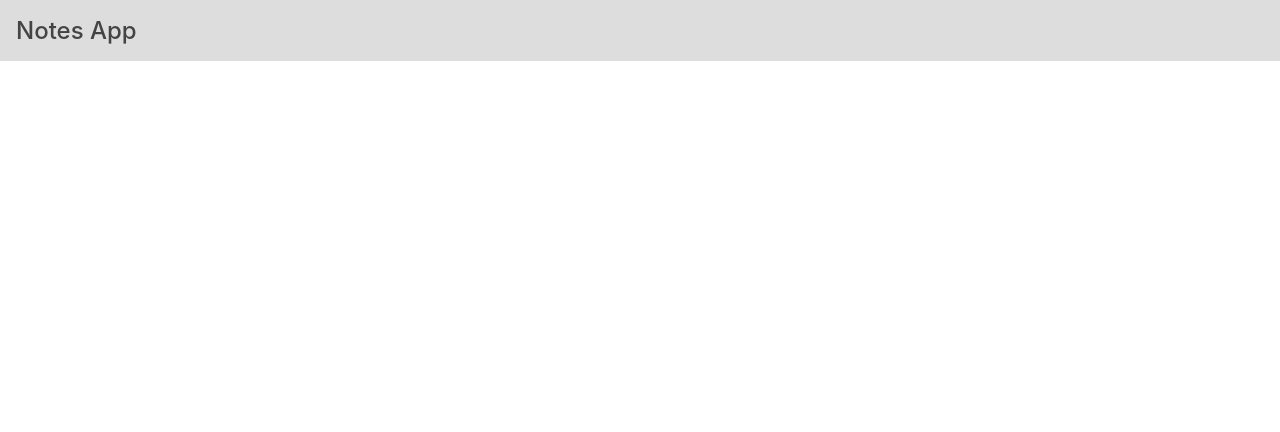
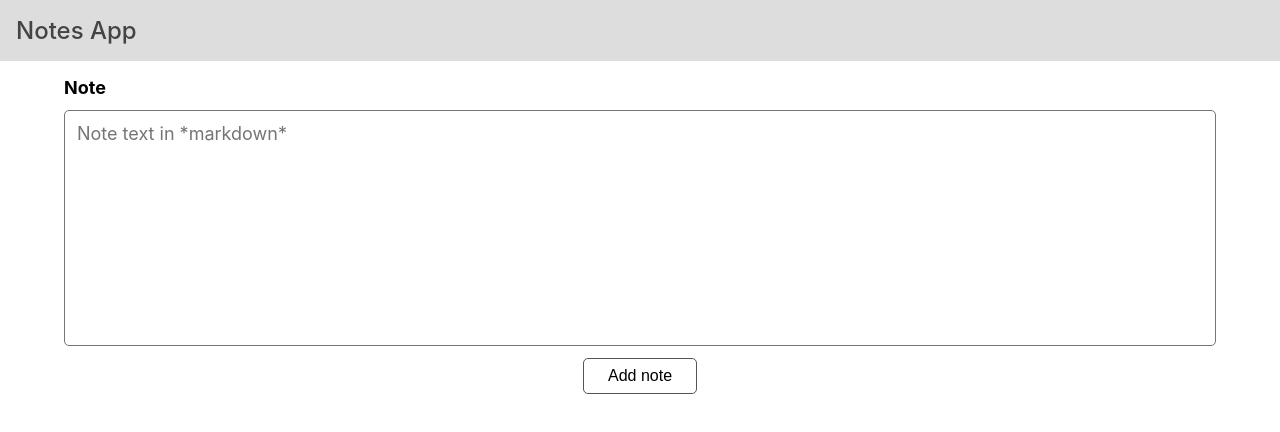
Before and after one commit to zakrzewskib/notes-internship-task, a React (Create React App) app: page / in a window 1280 px wide. Shown: the top 432 px of the page. Built offline with nearby package versions, Linux system fonts and the light colour scheme.

Commit message:
Add form component without any logic

```diff
--- a/src/App.js
+++ b/src/App.js
@@ -1,9 +1,11 @@
+import AddNoteForm from './components/AddNoteForm';
 import Header from './components/Header';
 
 const App = () => {
   return (
     <>
       <Header />
+      <AddNoteForm />
     </>
   );
 };
--- /dev/null
+++ b/src/components/AddNoteForm.js
@@ -0,0 +1,21 @@
+import React from 'react';
+
+const AddNoteForm = () => {
+  return (
+    <form className="add-note-form container">
+      <label htmlFor="note-content">Note</label>
+      <textarea
+        type="text"
+        name="note-content"
+        id="note-content"
+        rows="10"
+        placeholder="Note text in *markdown*"
+      />
+      <button type="submit" className="btn-primary">
+        Add note
+      </button>
+    </form>
+  );
+};
+
+export default AddNoteForm;
--- a/src/index.css
+++ b/src/index.css
@@ -3,6 +3,7 @@
     margin: 0;
     padding: 0;
     font-size: 62.5%;
+    box-sizing: border-box;
 }
 
 body {
@@ -14,6 +15,7 @@ body {
     top: 0;
     background-color: #ddd;
     padding: 1.6rem;
+    margin-bottom: 1.6rem;
 }
 
 .main-header h1 {
@@ -21,3 +23,43 @@ body {
     color: #444;
     font-weight: 500;
 }
+
+.container {
+    max-width: 120rem;
+    padding: 0 2.4rem;
+    margin: 0 auto;
+}
+
+.add-note-form {
+    font-size: 1.8rem;
+    display: flex;
+    flex-direction: column;
+    align-items: center;
+    gap: 1.2rem;
+}
+
+.add-note-form label,
+textarea {
+    font: inherit;
+}
+
+.add-note-form label {
+    font-weight: bold;
+    align-self: flex-start;
+}
+
+.add-note-form textarea {
+    resize: none;
+    padding: 1.2rem;
+    border-radius: 0.5rem;
+    width: 100%;
+}
+
+.btn-primary {
+    font-size: 1.6rem;
+    padding: 0.8rem 2.4rem;
+    cursor: pointer;
+    border: 1px solid #555;
+    border-radius: 0.5rem;
+    background-color: #fff;
+}
```
